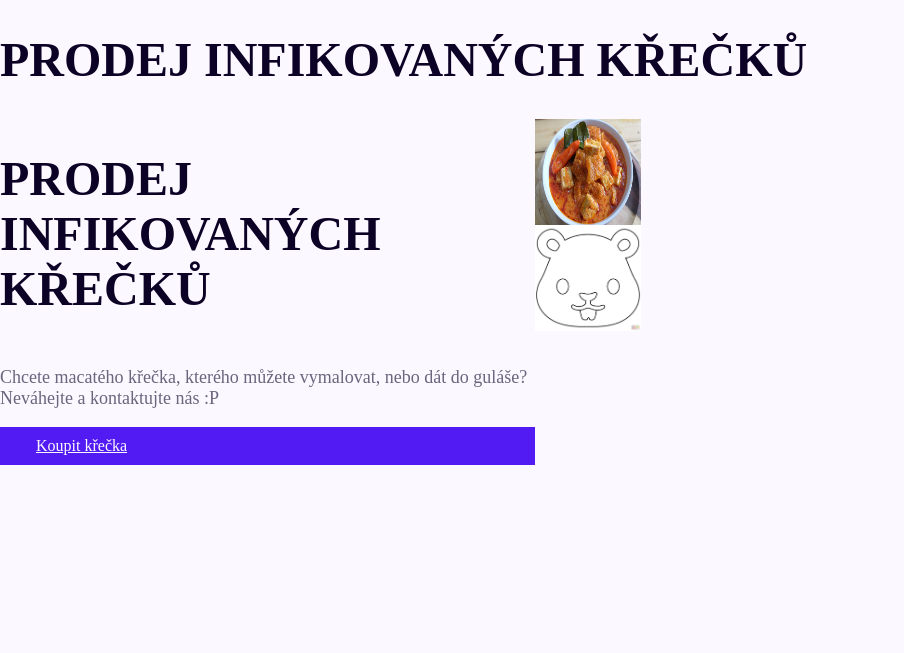
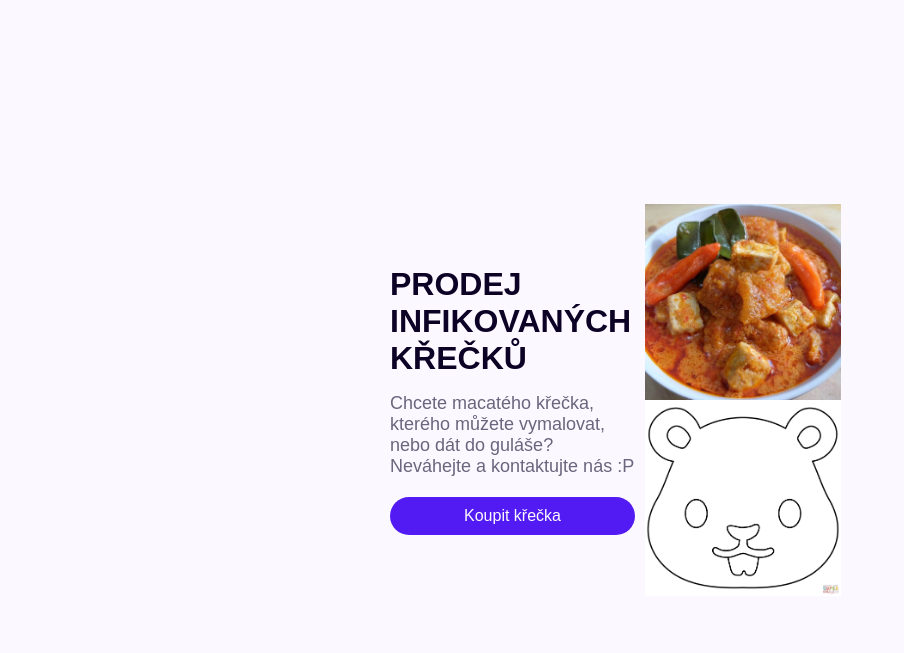
Before and after one commit to KubaDudinsky/Supa-Hampter, a plain HTML site: page index.html in a window 1280 px wide. Shown: the whole page, without its empty margins (0-904 px from the left). Drawn offline with Linux system fonts and the light colour scheme.

Commit message:
final commit

```diff
--- a/css/landing.css
+++ b/css/landing.css
@@ -5,12 +5,19 @@ p {
 }
 h1 {
     color: var(--text-main);
-    font-size: 48px;
+    font-size: 32px;
 }
 #container {
     display: flex;
-    width: 800px;
+    width: 500px;
+    height: 500px;
     position: absolute;
+    top: 50%;
+    left: 50%;
+    transform: translate(-50%, -50%);
+    justify-content: center;
+    align-items: center;
+    gap: 10px;
 }
 #kreckove {
     display: flex;
@@ -18,19 +25,33 @@ h1 {
     width: 50%;
 }
 #kreckove img {
-    width: 40%;
+    width: 80%;
     aspect-ratio: 1/1;
+    object-fit: cover;
 }
 #texty {
     display: flex;
     flex-direction: column;
+    width: 50%;
+    font-family: Arial, Helvetica, sans-serif;
 }
 #texty a {
     padding: 10px 36px;
     background-color: var(--primary);
     color: var(--bg);
-    translate: 0.25s;
+    translate: 1s;
+    display: flex;
+    justify-content: center;
+    align-items: center;
+    text-decoration: none;
+    border-radius: 20px;
 }
 #texty a:hover {
-    transform: scale(1.03);
+    transform: scale(1.01);
 }
+#texty h1 {
+    margin-bottom: 16px;
+}
+#texty p {
+    margin-bottom: 20px;
+}
--- a/css/style.css
+++ b/css/style.css
@@ -11,3 +11,7 @@ body, html {
     box-sizing: border-box;
     background-color: var(--bg);
 }
+html * {
+    margin: 0px;
+    padding: 0px;
+}
--- a/index.html
+++ b/index.html
@@ -8,7 +8,6 @@
     <link rel="stylesheet" href="css/style.css" >
 </head>
 <body>
-    <h1>PRODEJ INFIKOVANÝCH KŘEČKŮ</h1>
     <div id="container">
         <div id="texty">
         <h1>PRODEJ INFIKOVANÝCH KŘEČKŮ</h1>
```
